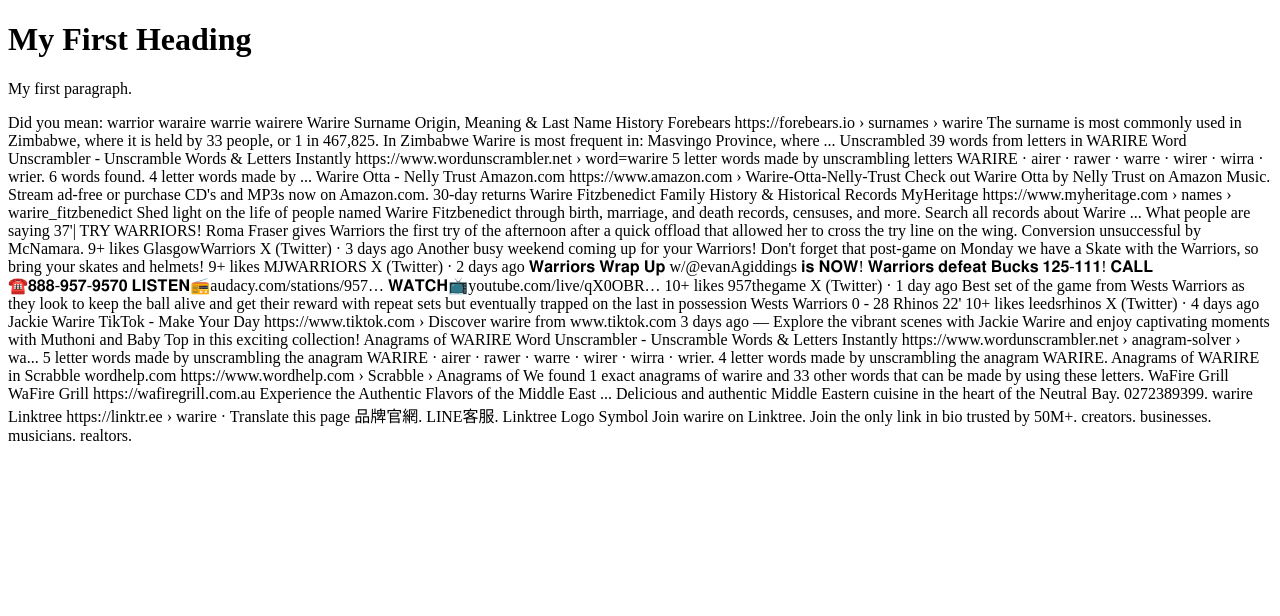
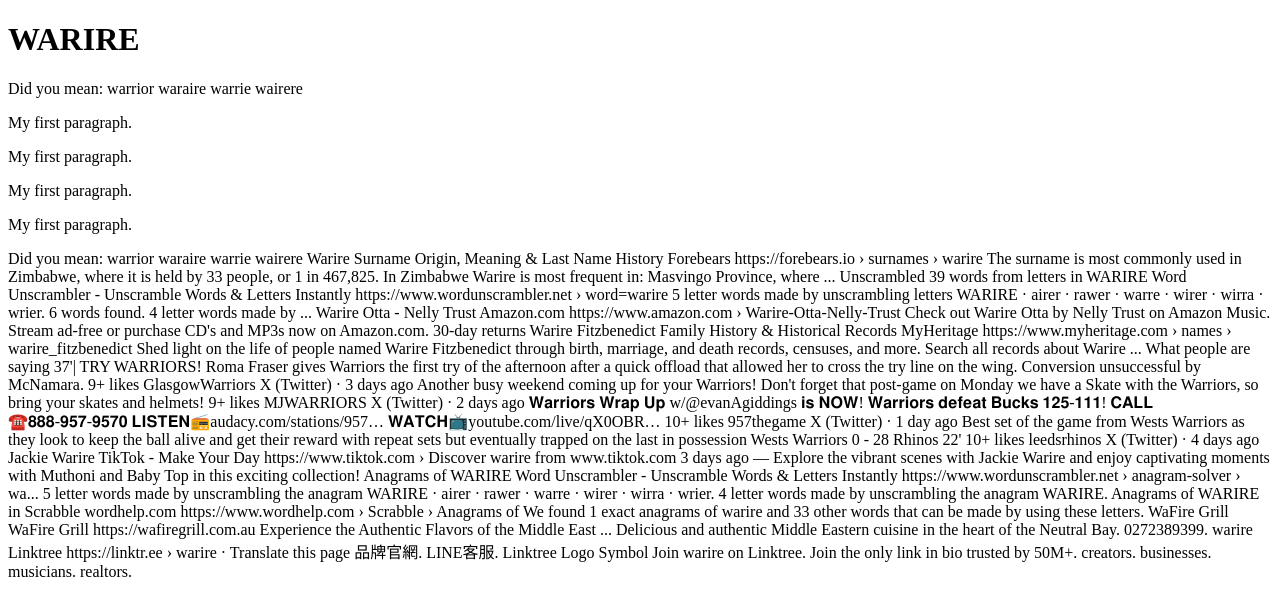
Before and after one commit to Aoifehsieh/PROJECT_1_Aoife_Hsieh, a plain HTML site: page index.html in a window 1280 px wide. Drawn offline with Linux system fonts and the light colour scheme.

Commit message:
Update index.html

```diff
--- a/index.html
+++ b/index.html
@@ -5,7 +5,19 @@
 </head>
 <body>
 
-<h1>My First Heading</h1>
+<h1>WARIRE</h1>
+<p>Did you mean:
+warrior
+
+waraire
+
+warrie
+
+wairere
+</p>
+<p>My first paragraph.</p>
+<p>My first paragraph.</p>
+<p>My first paragraph.</p>
 <p>My first paragraph.</p>
 
 Did you mean:
```
